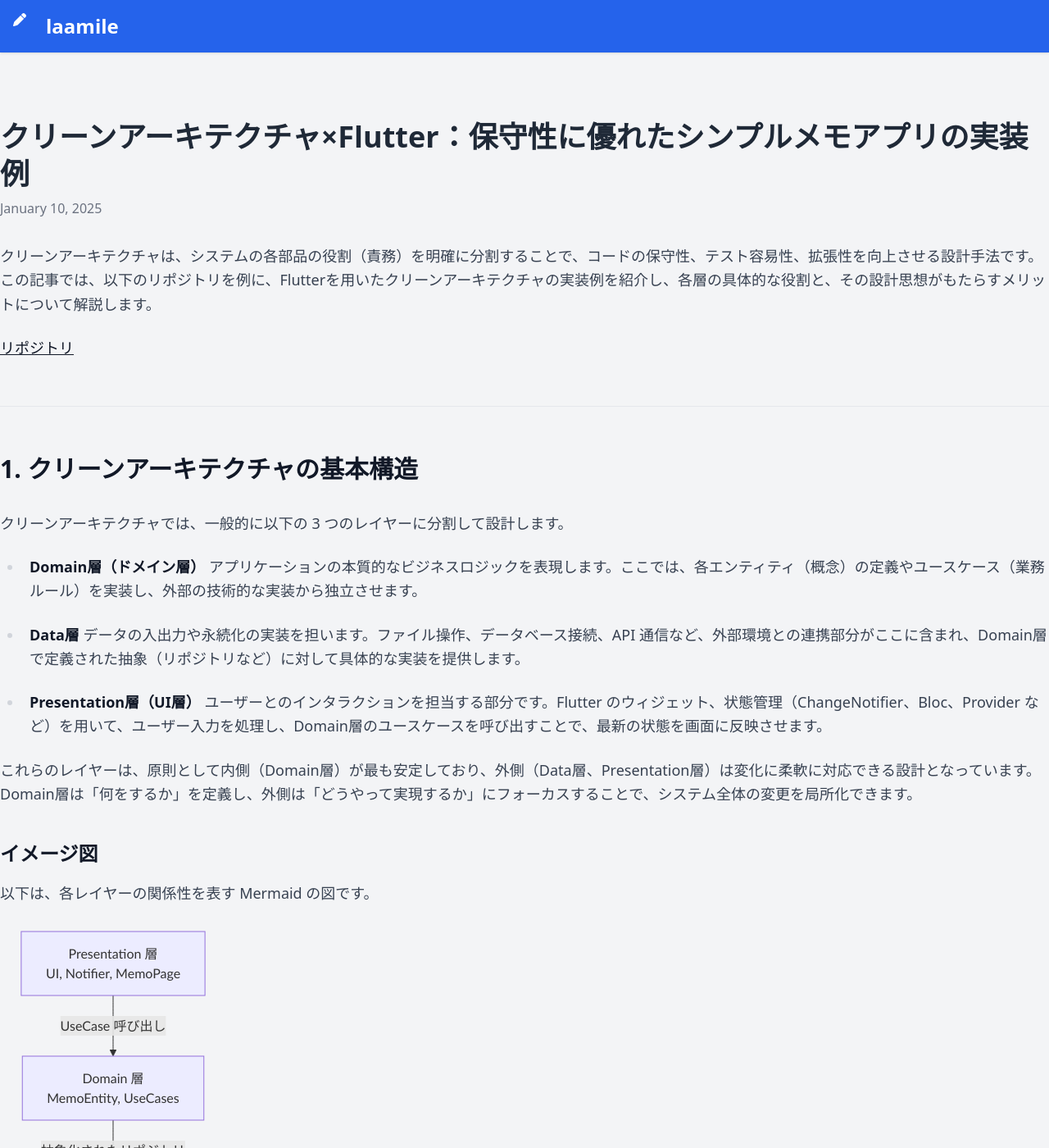
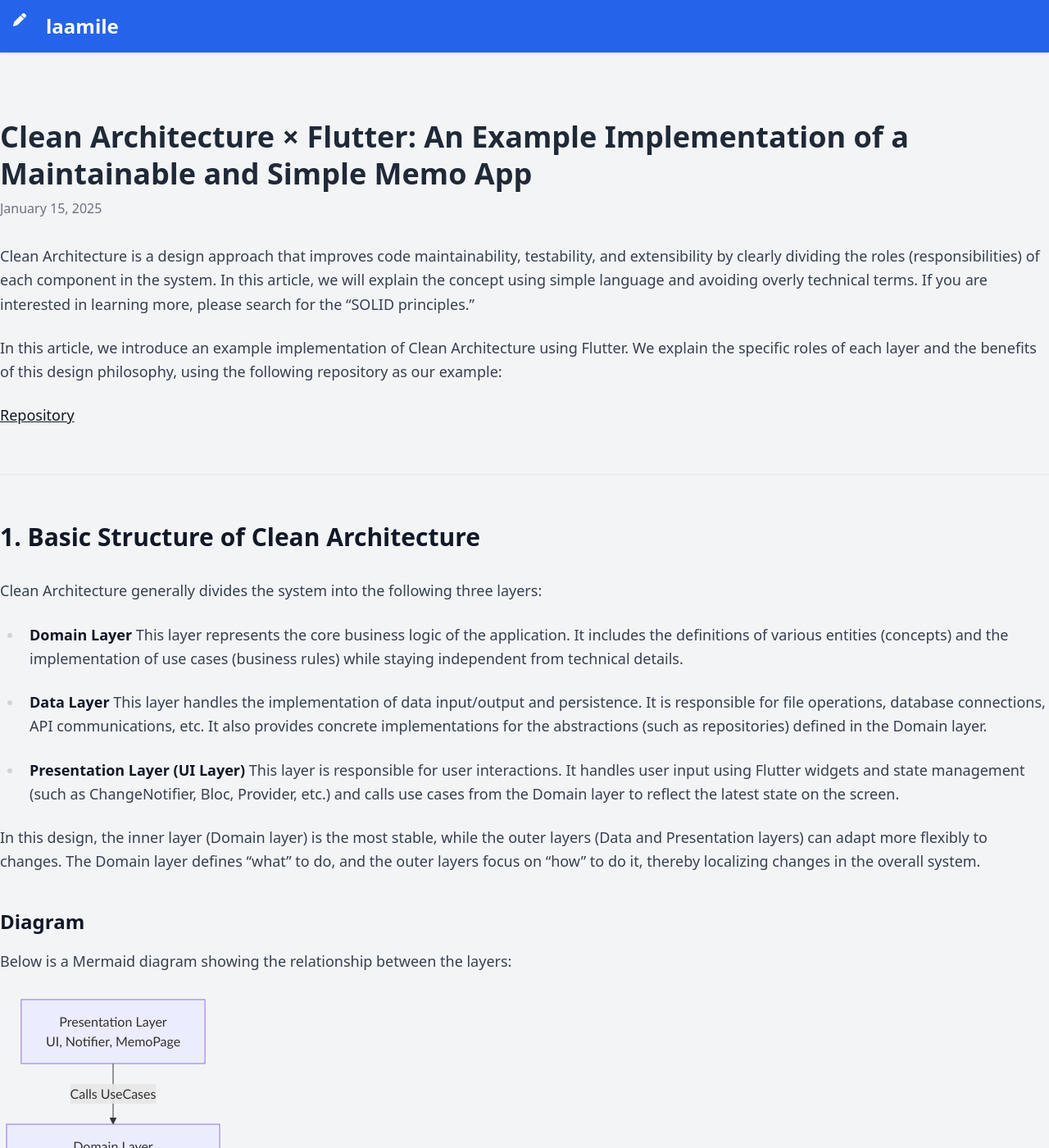
Before and after one commit to ishii-kanade/ishii-kanade.github.io, a Jekyll site: the page built from _posts/2025-01-19-flutter-clean-architecture.markdown, in a window 1280 px wide and 1400 px high. Shown: the whole window at 82% size. Built offline with Jekyll 4.4.1, drawn with Linux system fonts in a browser that asks for light colours; comment, search, counter and statistics services are not loaded; some of the changed text lies outside the part shown.

Commit message:
Update 2025-01-19-flutter-clean-architecture.markdown

````diff
--- a/_posts/2025-01-19-flutter-clean-architecture.markdown
+++ b/_posts/2025-01-19-flutter-clean-architecture.markdown
@@ -1,66 +1,89 @@
----
-layout: post
-title: "クリーンアーキテクチャ×Flutter：保守性に優れたシンプルメモアプリの実装例"
-date: 2025-01-10
-categories: blog
 ---
 
-クリーンアーキテクチャは、システムの各部品の役割（責務）を明確に分割することで、コードの保守性、テスト容易性、拡張性を向上させる設計手法です。
-この記事では、以下のリポジトリを例に、Flutterを用いたクリーンアーキテクチャの実装例を紹介し、各層の具体的な役割と、その設計思想がもたらすメリットについて解説します。
-
-[リポジトリ](https://github.com/ishii-kanade/memoapp)
-
+layout: post
+title: "Clean Architecture × Flutter: An Example Implementation of a Maintainable and Simple Memo App"
+date: 2025-01-15
+categories: blog
 
 ---
 
-## 1. クリーンアーキテクチャの基本構造
+Clean Architecture is a design approach that improves code maintainability, testability, and extensibility by clearly dividing the roles (responsibilities) of each component in the system. In this article, we will explain the concept using simple language and avoiding overly technical terms. If you are interested in learning more, please search for the "SOLID principles."
 
-クリーンアーキテクチャでは、一般的に以下の 3 つのレイヤーに分割して設計します。
+In this article, we introduce an example implementation of Clean Architecture using Flutter. We explain the specific roles of each layer and the benefits of this design philosophy, using the following repository as our example:
 
-- **Domain層（ドメイン層）**
-  アプリケーションの本質的なビジネスロジックを表現します。ここでは、各エンティティ（概念）の定義やユースケース（業務ルール）を実装し、外部の技術的な実装から独立させます。
+[Repository](https://github.com/ishii-kanade/memoapp)
 
-- **Data層**
-  データの入出力や永続化の実装を担います。ファイル操作、データベース接続、API 通信など、外部環境との連携部分がここに含まれ、Domain層で定義された抽象（リポジトリなど）に対して具体的な実装を提供します。
+---
 
-- **Presentation層（UI層）**
-  ユーザーとのインタラクションを担当する部分です。Flutter のウィジェット、状態管理（ChangeNotifier、Bloc、Provider など）を用いて、ユーザー入力を処理し、Domain層のユースケースを呼び出すことで、最新の状態を画面に反映させます。
+## 1. Basic Structure of Clean Architecture
 
-これらのレイヤーは、原則として内側（Domain層）が最も安定しており、外側（Data層、Presentation層）は変化に柔軟に対応できる設計となっています。Domain層は「何をするか」を定義し、外側は「どうやって実現するか」にフォーカスすることで、システム全体の変更を局所化できます。
+Clean Architecture generally divides the system into the following three layers:
 
-### イメージ図
+- **Domain Layer**
+  This layer represents the core business logic of the application. It includes the definitions of various entities (concepts) and the implementation of use cases (business rules) while staying independent from technical details.
 
-以下は、各レイヤーの関係性を表す Mermaid の図です。
+- **Data Layer**
+  This layer handles the implementation of data input/output and persistence. It is responsible for file operations, database connections, API communications, etc. It also provides concrete implementations for the abstractions (such as repositories) defined in the Domain layer.
+
+- **Presentation Layer (UI Layer)**
+  This layer is responsible for user interactions. It handles user input using Flutter widgets and state management (such as ChangeNotifier, Bloc, Provider, etc.) and calls use cases from the Domain layer to reflect the latest state on the screen.
+
+In this design, the inner layer (Domain layer) is the most stable, while the outer layers (Data and Presentation layers) can adapt more flexibly to changes. The Domain layer defines "what" to do, and the outer layers focus on "how" to do it, thereby localizing changes in the overall system.
+
+### Diagram
+
+Below is a Mermaid diagram showing the relationship between the layers:
 
 <div class="mermaid">
     graph TD
-        A[Presentation 層<br/>UI, Notifier, MemoPage]
-        B[Domain 層<br/>MemoEntity, UseCases]
-        C[Data 層<br/>MemoModel, DataSource, Repository]
+        A[Presentation Layer<br/>UI, Notifier, MemoPage]
+        B[Domain Layer<br/>MemoEntity, UseCases, Repository Abstraction]
+        C[Data Layer<br/>MemoModel, DataSource, Repository Concrete Implementation]
 
-        A -->|UseCase 呼び出し| B
-        B -->|抽象化されたリポジトリ| C
+        A -->|Calls UseCases| B
+        B -->|Abstract Repository| C
 </div>
 
 ---
 
-## 2. メモアプリの各レイヤーの具体例
+### An Analogy: Clean Architecture as Movie Production
 
-ここでは、各層ごとの具体的な役割と実装例を詳しく説明します。
+To make it easier to understand, imagine Clean Architecture in the context of movie production, where each layer’s role is clearly defined, thereby enhancing overall quality and maintainability. Consider the following analogy:
 
-### 2.1 Domain層
+- **Domain Layer (Screenwriter and Director)**
+  - **Role:** The screenwriter and director decide the core story, theme, and characters of the movie. They focus on "what" the movie will convey without worrying about the sets or special effects.
+  - **Correspondence:** The Domain layer defines the business logic and rules of the app (for example, creating, editing, and deleting memos). It specifies "what" to do, independent of "how" it is implemented later.
 
-#### 役割
+- **Data Layer (Art and Special Effects Team)**
+  - **Role:** The art and special effects teams are responsible for creating the sets and special effects that bring the director’s vision to life. They focus on the practical aspects of how to realize the story.
+  - **Correspondence:** The Data layer implements the concrete data operations (such as file I/O, JSON conversion, database access, or API communication) based on the instructions coming from the Domain layer. It also handles interactions with external systems.
 
-- アプリケーションのビジネスルール、つまり「何をするか」を定義します。
-- この層は、ユーザーがメモアプリを使って行う基本操作（「メモの記録」「編集」「ピン留め」など）のルールを表現します。
-- UI やデータ保存方法など技術的な詳細から独立しているため、将来的な変更に強い設計となります。
+- **Presentation Layer (Actors and Stage Crew)**
+  - **Role:** Actors and the stage crew directly communicate the story to the audience. They perform based on the script, ensuring that the audience can follow the narrative.
+  - **Correspondence:** The Presentation layer handles direct interactions with the user. It uses Flutter widgets and state management to capture user input and call the Domain layer’s use cases, updating the screen to reflect the latest state.
 
-#### 主な実装例
+---
+
+## 2. Examples of Each Layer in the Memo App
+
+Below, we explain the specific roles and implementation examples for each layer.
+
+### 2.1 Domain Layer
+
+#### Role
+
+- This layer defines the business rules of the application—that is, what the app is supposed to do. It delegates the "how" part to other layers, making overall system management easier.
+- It captures the fundamental operations of a memo app, such as creating, editing, and pinning memos.
+- By remaining independent of technical implementations (UI, data persistence, etc.), it provides a design that is resilient to future changes.
+
+#### Implementation Examples
 
 - **MemoEntity**
-  「メモ」という概念をシンプルに表現します。
+
+  In the Domain layer, `MemoEntity` represents the concept of a memo. It is defined as the basic model used throughout the application’s business logic.
+
   ```dart
+  // domain/entities/memo_entity.dart
   class MemoEntity {
     final String text;
     final bool isPinned;
@@ -71,40 +94,68 @@
     });
   }
   ```
-  このクラスは、アプリのビジネスロジックにおける基本モデルであり、どの層からも同じ形で利用されます。
 
-- **ユースケース（GetMemos, SaveMemos）**
-  各ユースケースは、具体的な業務処理をカプセル化したクラスです。
-  例として、「メモ一覧の取得」を担う `GetMemos` は以下のように定義されます。
+- **Use Cases (GetMemos, SaveMemos)**
+
+  Each use case encapsulates a specific business process. For example, the use case for retrieving a list of memos (`GetMemos`) is implemented as follows:
+
   ```dart
+  // domain/usecases/get_memos.dart
+  import '../entities/memo_entity.dart';
+  import '../repositories/memo_repository.dart';
+
   class GetMemos {
     final MemoRepository repository;
 
     GetMemos(this.repository);
 
     Future<List<MemoEntity>> call() async {
-      return repository.getMemos();
+      return await repository.getMemos();
     }
   }
   ```
-  ユースケースは、外部の技術的な実装（ファイル操作や API コール）には触れず、ただ「リポジトリ」を通じてデータ操作を行います。
 
-### 2.2 Data層
+  Similarly, `SaveMemos` would use `MemoRepository` to implement memo saving.
 
-#### 役割
+- **Dependency Inversion (Abstraction)**
 
-- Domain層で定義された抽象に対して、具体的なデータ操作を実装します。
-- ファイルの読み書き、JSON 変換、データベース接続、API 通信など、外部システムとの連携部分が該当します。
-- Data層に実装を集約することで、Domain層は技術的な変更に左右されず、ビジネスロジックだけに集中できます。
+  In the Domain layer, we define the repository interface as an abstraction for data retrieval and storage. This way, the business logic depends only on the abstraction rather than the concrete implementation.
 
-#### 主な実装例
+  ```dart
+  // domain/repositories/memo_repository.dart
+  import '../entities/memo_entity.dart';
+
+  abstract class MemoRepository {
+    Future<List<MemoEntity>> getMemos();
+    Future<void> saveMemos(List<MemoEntity> memos);
+  }
+  ```
+
+  This design ensures that the use cases work solely based on the contract defined by the interface, independent of the Data layer's concrete implementations.
+
+### 2.2 Data Layer
+
+#### Role
+
+- The Data layer provides concrete implementations of data operations (such as file I/O, JSON conversion, and API communication) according to the abstractions defined in the Domain layer.
+- By consolidating the implementation in the Data layer, the Domain layer remains unaffected by changes to technical details.
+
+#### Key Implementation Examples
 
 - **MemoLocalDataSourceImpl**
-  ローカルストレージでファイルから JSON を読み書きする実装例です。
+
+  This is an example of an implementation that reads and writes JSON files from local storage.
+
   ```dart
+  // data/datasources/memo_local_data_source_impl.dart
   import 'dart:convert';
   import 'dart:io';
   import 'package:path_provider/path_provider.dart';
+
+  abstract class MemoLocalDataSource {
+    Future<List<Map<String, dynamic>>> loadMemos();
+    Future<void> saveMemos(List<Map<String, dynamic>> memos);
+  }
 
   class MemoLocalDataSourceImpl implements MemoLocalDataSource {
     Future<File> _getMemoFile() async {
@@ -122,7 +173,7 @@
           return jsonList.cast<Map<String, dynamic>>();
         }
       } catch (e) {
-        // 適切なエラーハンドリングを実装
+        // Implement appropriate error handling
       }
       return [];
     }
@@ -141,9 +192,13 @@
   ```
 
 - **MemoModel**
-  Data層における DTO（Data Transfer Object）として、JSON との変換を担当します。
-  Domain層の `MemoEntity` を継承することで、ドメインの基本的な属性はそのまま利用しつつ、外部データとの相互変換のためのメソッドを提供します。
+
+  In the Data layer, the DTO (Data Transfer Object) called `MemoModel` is responsible for converting between JSON and the Domain layer’s `MemoEntity`. It extends `MemoEntity` and simplifies the conversion process with external data.
+
   ```dart
+  // data/models/memo_model.dart
+  import '../../domain/entities/memo_entity.dart';
+
   class MemoModel extends MemoEntity {
     const MemoModel({
       required super.text,
@@ -167,9 +222,16 @@
   ```
 
 - **MemoRepositoryImpl**
-  Domain層で定義されたリポジトリ（抽象）の具象実装です。
-  Data層のデータソースからデータを取得し、それを Domain層で利用できる形に変換して返します。また、データの保存も同様に行います。
+
+  This concrete implementation of the `MemoRepository` interface (defined in the Domain layer) retrieves data from the Data layer’s data sources, converts it into Domain entities, and vice versa for saving data.
+
   ```dart
+  // data/repositories/memo_repository_impl.dart
+  import '../../domain/entities/memo_entity.dart';
+  import '../../domain/repositories/memo_repository.dart';
+  import '../datasources/memo_local_data_source_impl.dart';
+  import '../models/memo_model.dart';
+
   class MemoRepositoryImpl implements MemoRepository {
     final MemoLocalDataSource localDataSource;
 
@@ -188,25 +250,137 @@
       }).toList();
 
       final memosJson = memoModels.map((m) => m.toJson()).toList();
-      return localDataSource.saveMemos(memosJson);
+      await localDataSource.saveMemos(memosJson);
     }
   }
   ```
 
-### 2.3 Presentation層
+### 2.3 A Concrete Example of Dependency Inversion
 
-#### 役割
+Since the Domain layer depends only on the abstraction (i.e., the repository interface) and not on the concrete implementations in the Data layer, it is possible to change the data source (for example, from a local file to a cloud service) without modifying the Domain layer or the use cases. Here’s how the dependency inversion works:
 
-- ユーザーとのインタラクションを処理する層です。
-- Flutter のウィジェットや状態管理（Notifier、Bloc、Provider など）を用いて、ユーザー入力を受け付け、Domain層のユースケースを呼び出すことでビジネスロジックを実行します。
-- UI の変更があっても、ビジネスルール自体は Domain層に集約されているため、改修の範囲を局所化できます。
+1. **Abstraction in the Domain Layer**
 
-#### 主な実装例
+   As shown earlier, the Domain layer defines `MemoRepository` as follows:
+
+   ```dart
+   // domain/repositories/memo_repository.dart
+   import '../entities/memo_entity.dart';
+
+   abstract class MemoRepository {
+     Future<List<MemoEntity>> getMemos();
+     Future<void> saveMemos(List<MemoEntity> memos);
+   }
+   ```
+
+2. **Use Case Dependency**
+
+   The use cases rely on this abstraction, so they can operate without knowing the concrete implementation.
+
+   ```dart
+   // domain/usecases/get_memos.dart
+   import '../entities/memo_entity.dart';
+   import '../repositories/memo_repository.dart';
+
+   class GetMemos {
+     final MemoRepository repository;
+
+     GetMemos(this.repository);
+
+     Future<List<MemoEntity>> call() async {
+       return await repository.getMemos();
+     }
+   }
+   ```
+
+3. **Concrete Implementation in the Data Layer**
+
+   The Data layer implements the interface using `MemoRepositoryImpl`, which handles the actual data operations. Because the use cases interact with the interface, replacing the implementation is seamless.
+
+   ```dart
+   // data/repositories/memo_repository_impl.dart
+   import '../../domain/entities/memo_entity.dart';
+   import '../../domain/repositories/memo_repository.dart';
+   import '../datasources/memo_local_data_source_impl.dart';
+   import '../models/memo_model.dart';
+
+   class MemoRepositoryImpl implements MemoRepository {
+     final MemoLocalDataSource localDataSource;
+
+     MemoRepositoryImpl(this.localDataSource);
+
+     @override
+     Future<List<MemoEntity>> getMemos() async {
+       final memosJson = await localDataSource.loadMemos();
+       return memosJson.map((json) => MemoModel.fromJson(json)).toList();
+     }
+
+     @override
+     Future<void> saveMemos(List<MemoEntity> memos) async {
+       final memoModels = memos.map((entity) {
+         return MemoModel(text: entity.text, isPinned: entity.isPinned);
+       }).toList();
+
+       final memosJson = memoModels.map((m) => m.toJson()).toList();
+       await localDataSource.saveMemos(memosJson);
+     }
+   }
+   ```
+
+4. **Dependency Injection in the Presentation Layer**
+
+   In the Presentation layer, the use cases are accessed through dependency injection. For example, the following `MemoNotifier` makes use of the use cases:
+
+   ```dart
+   // presentation/notifiers/memo_notifier.dart
+   import 'package:flutter/foundation.dart';
+   import '../../domain/entities/memo_entity.dart';
+   import '../../domain/usecases/get_memos.dart';
+   import '../../domain/usecases/save_memos.dart';
+
+   class MemoNotifier extends ChangeNotifier {
+     final GetMemos getMemosUseCase;
+     final SaveMemos saveMemosUseCase;
+
+     MemoNotifier({
+       required this.getMemosUseCase,
+       required this.saveMemosUseCase,
+     });
+
+     List<MemoEntity> memos = [];
+
+     Future<void> loadMemos() async {
+       memos = await getMemosUseCase();
+       notifyListeners();
+     }
+
+     Future<void> addMemo(String text) async {
+       memos.add(MemoEntity(text: text));
+       await saveMemosUseCase(memos);
+       notifyListeners();
+     }
+
+     // Additional methods like updateMemo, deleteMemo, togglePin can be added
+   }
+   ```
+
+With this approach, the Domain layer depends only on the repository abstraction, so even if the concrete implementation in the Data layer changes, the business logic and UI (Presentation layer) remain unaffected. This also allows for easily swapping in a mock repository during testing.
+
+### 2.4 Presentation Layer
+
+#### Role
+
+- The Presentation layer handles user interactions. It uses Flutter widgets and state management (Notifier, Bloc, Provider, etc.) to capture user input and call the Domain layer’s use cases.
+- Since the business logic is encapsulated in the Domain layer, changes to the UI are localized, making maintenance easier.
+
+#### Key Implementation Examples
 
 - **MemoNotifier**
-  アプリの状態変更を管理するクラスです。
-  例えば、ユーザーが新しいメモを追加したときに、以下のように Domain層のユースケースを呼び出し、状態を更新します。
+
+  This class manages the state in response to user actions. For example, when a user adds a new memo, it calls the Domain layer’s use case to update the state.
+
   ```dart
+  // presentation/notifiers/memo_notifier.dart
   import 'package:flutter/foundation.dart';
   import '../../domain/entities/memo_entity.dart';
   import '../../domain/usecases/get_memos.dart';
@@ -224,8 +398,7 @@
     List<MemoEntity> memos = [];
 
     Future<void> loadMemos() async {
-      // Domain層のユースケースから取得した結果を List<MemoEntity> 型に変換
-      memos = List<MemoEntity>.from(await getMemosUseCase());
+      memos = await getMemosUseCase();
       notifyListeners();
     }
 
@@ -235,56 +408,36 @@
       notifyListeners();
     }
 
-    // updateMemo, deleteMemo, togglePin などの実装は同様
+    // Additional methods like updateMemo, deleteMemo, togglePin can be added
   }
   ```
-  これにより、ユーザーの操作がビジネスロジックに正しく反映され、UI は常に最新の状態で再描画されます。
 
-- **Flutter Widget（MemoPage）**
-  実際の画面表示部分を担当するウィジェットです。
-  ここでは、テキスト入力、ボタン、リスト表示などを組み合わせ、MemoNotifier から状態を受け取り、ユーザー操作（メモ追加、編集、削除）をトリガーします。
-  ビジネスロジックは直接記述せず、Notifier 経由で Domain層のユースケースを呼び出すことで、設計の分離を実現しています。
+- **Flutter Widget (MemoPage)**
+
+  This widget is responsible for building the actual UI. It combines text input, buttons, and lists to display the memos based on the state provided by the `MemoNotifier`. For detailed code examples, please refer to [memo_page.dart](https://github.com/ishii-kanade/memoapp/blob/main/lib/presentation/pages/memo_page.dart).
 
 ---
 
-## 3. 依存関係の逆転とそのメリット
+## 3. Summary
 
-クリーンアーキテクチャで特に注目すべき点のひとつに、**依存関係の逆転の原則**があります。これにより、次のようなメリットが得られます。
+Using the example of the memo app, we have covered the following key points:
 
-- **Domain層の独立性**
-  Domain層は、具体的なデータアクセス（Data層）や UI 実装（Presentation層）の詳細に依存せず、抽象（リポジトリのインターフェイスやユースケース）にのみ依存します。
-  これにより、例えばデータソースをローカルファイルから API に変更したい場合でも、Domain層のコードを変更する必要がなくなります。
+- **Domain Layer**
+  - Defines the essential concepts (such as `MemoEntity`) and business logic (use cases like `GetMemos` and `SaveMemos`), keeping it independent from technical implementations.
+  - Due to dependency inversion (relying only on the repository abstraction), changes in the Data layer do not affect the business logic.
 
-- **テスト容易性**
-  Domain層が抽象に依存するため、ユースケースやビジネスロジックの単体テストが容易です。
-  モックやスタブを用いて、Data層の具体的な実装を差し替えれば、UI や外部環境に依存せずにロジックだけを検証できます。
+- **Data Layer**
+  - Handles concrete implementations like JSON conversion and file I/O, providing implementations for the abstractions defined in the Domain layer.
+  - Even if the implementation changes, the impact on the Domain and Presentation layers remains minimal.
 
-- **拡張性の向上**
-  将来的に新たな機能（例：メモへのタグ付け、検索機能）を追加する場合でも、既存の Domain層に影響を与えずに、Data層や Presentation層を個別に拡張可能です。
-  また、アーキテクチャが層ごとに分離されているため、各層の修正箇所も明確になり、メンテナンス性が向上します。
+- **Presentation Layer**
+  - Responsible for building the UI and managing state. It triggers Domain layer use cases based on user input to always reflect the latest state on the screen.
+  - Dependency injection of use cases makes testing and implementation swapping easier.
+
+- **Dependency Inversion**
+  - The Domain layer depends only on abstractions (repository interfaces), not on the concrete implementations of the Data or Presentation layers.
+  - This allows for easy substitution of implementations (e.g., swapping in a mock repository for testing or replacing a local storage with a cloud service), enhancing the overall maintainability and extensibility of the system.
 
 ---
 
-## 4. まとめ
-
-今回のメモアプリの例を通じて、以下のポイントを確認しました。
-
-- **Domain層**
-  - アプリの本質的な概念（MemoEntity）やビジネスロジック（ユースケース：GetMemos, SaveMemos）を定義。
-  - 技術的な実装から独立しており、変更の影響を受けにくい設計。
-
-- **Data層**
-  - JSON変換、ファイル入出力など具体的な実装を担当。
-  - Domain層で定義した抽象（リポジトリ）に対する実装を提供し、外部システムとの連携を隠蔽する。
-
-- **Presentation層**
-  - UI の構築と状態管理を担当し、ユーザーの入力を Domain層のユースケースに橋渡しする。
-  - 画面再描画や操作のトリガーを通じ、常に最新のデータを表示。
-
-- **依存関係の逆転**
-  - Domain層が外部の具体的な実装に依存せず、抽象にのみ依存することで、保守性、テスト容易性、拡張性が向上。
-
-このように、各層の明確な分離と依存関係の逆転により、システム全体の変更が局所化され、長期的なメンテナンスや機能拡張が容易になります。
-Flutter とクリーンアーキテクチャの組み合わせは、シンプルながらも堅牢なアプリケーション設計を実現する非常に強力なアプローチであり、複雑なビジネスロジックを管理する際にも多大なメリットを提供します。
-
----
+By adopting Clean Architecture, your application is divided into well-defined layers that can adapt flexibly to future changes. In particular, the dependency inversion pattern enables the Domain layer to focus solely on business logic while allowing the Data and Presentation layers to be easily exchanged. We hope that this article serves as a helpful example for both practical implementation and learning about maintainable app design.
````
